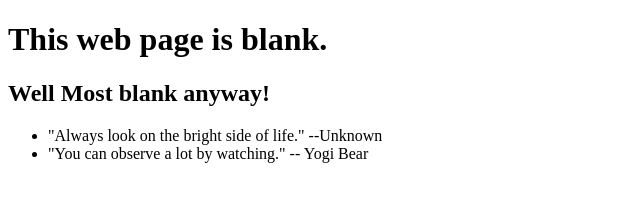
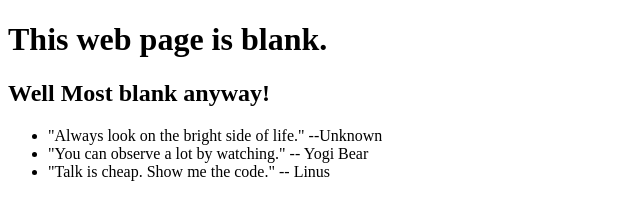
Before and after one commit to fnancarrow/0main_openSAP_repo, a plain HTML site: page index.html in a window 1280 px wide. Shown: the whole page, without its empty margins (0-640 px from the left). Drawn offline with Linux system fonts and the light colour scheme.

Commit message:
added quote by linus

```diff
--- a/index.html
+++ b/index.html
@@ -11,6 +11,7 @@
 		<ul>
 			<li>"Always look on the bright side of life." --Unknown</li>
 			<li>"You can observe a lot by watching." -- Yogi Bear</li>
+			<li>"Talk is cheap.  Show me the code." -- Linus</li>
 		</ul>
 	</body>
 </html>
```
